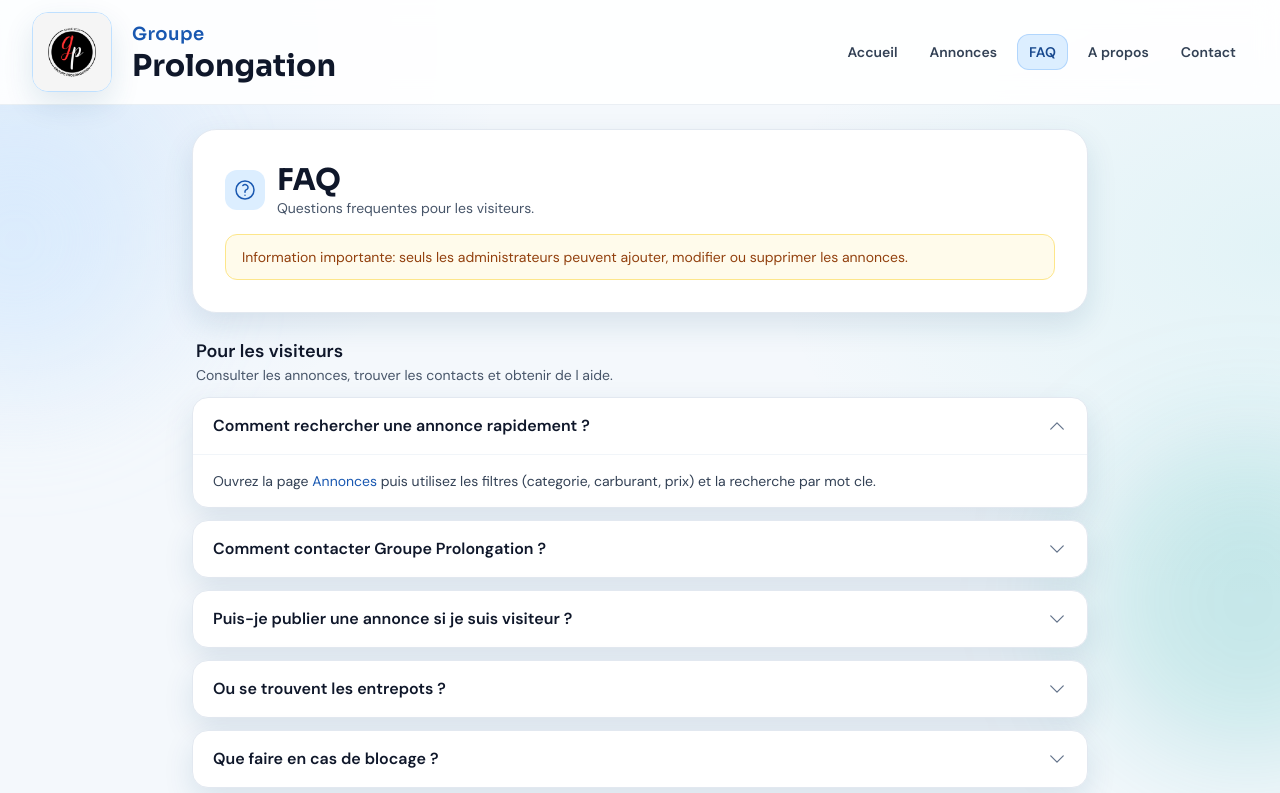
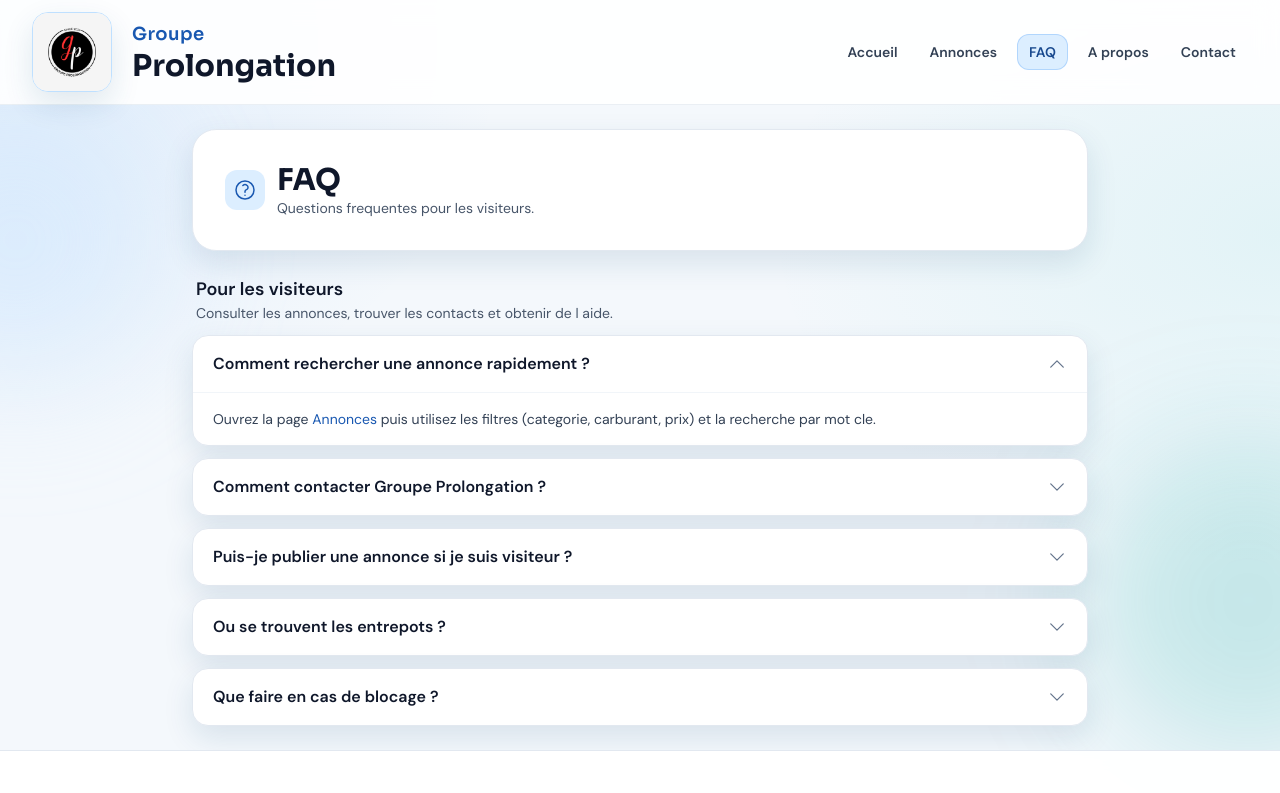
Before and after one commit to Konzopro7/Groupeprolongation, a React (Vite) app in the folder frontend/: page /faq in a window 1280 px wide. Shown: the top 793 px of the page. Built offline with nearby package versions, Linux system fonts and the light colour scheme; no server answers.

Commit message:
fix: remove admin notice from visitor FAQ

```diff
--- a/frontend/src/pages/FaqPage.tsx
+++ b/frontend/src/pages/FaqPage.tsx
@@ -152,9 +152,6 @@ export default function FaqPage() {
             <p className="text-sm text-slate-600">Questions frequentes pour les visiteurs.</p>
           </div>
         </div>
-        <div className="mt-4 rounded-xl border border-amber-200 bg-amber-50 px-4 py-3 text-sm text-amber-800">
-          Information importante: seuls les administrateurs peuvent ajouter, modifier ou supprimer les annonces.
-        </div>
       </section>
 
       <FaqGroup
```
